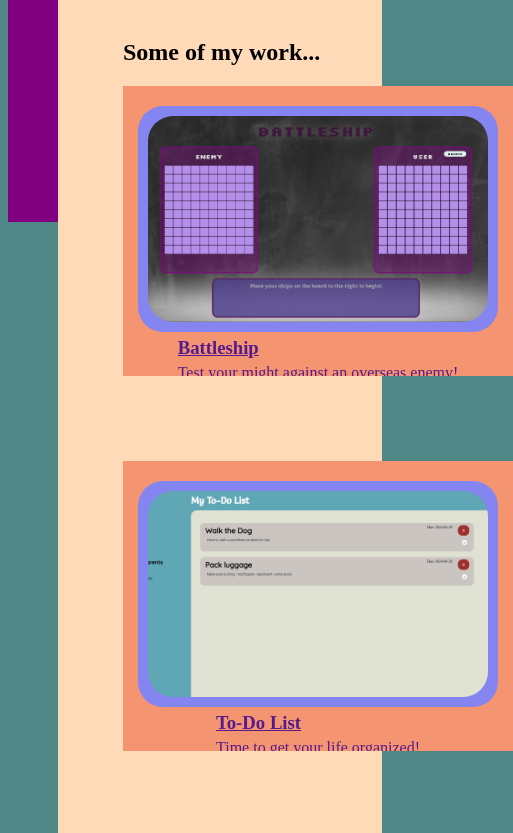
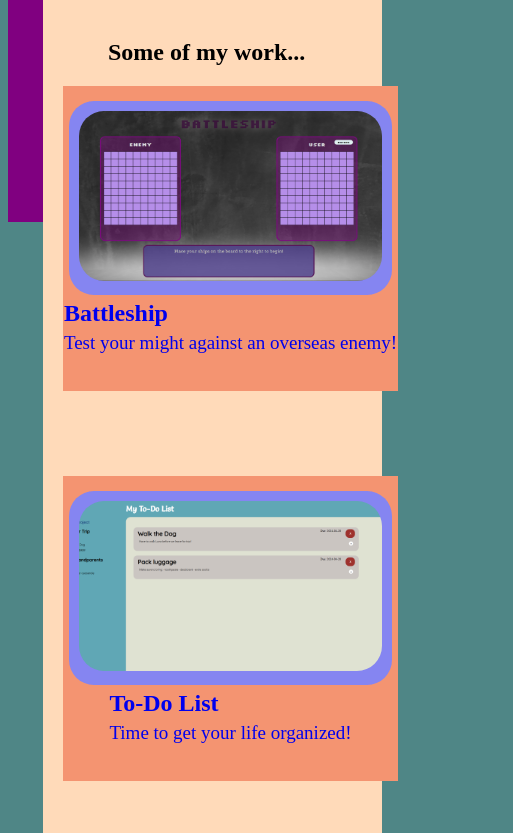
Before and after one commit to tgorsk15/my-homepage, a website built with webpack: page dist/index.html in a window 390 px wide. Shown: the part 709-1542 px from the top of the page, 513 px wide, since content can reach past the window. Built offline with Linux system fonts and the light colour scheme.

Commit message:
Adjust mobile screen styles, enlarge project text

```diff
--- a/src/projectSection.css
+++ b/src/projectSection.css
@@ -13,9 +13,8 @@
 .projects-wrapper {
     display: grid;
     grid-template-columns: repeat(auto-fill, minmax(390px, 1fr));
-    /* min-height: 600px; */
     gap: 70px;
-    width: (100% -130px);
+    /* width: (100% -130px); */
     padding: 0px 65px;
     row-gap: 85px;
 }
@@ -27,9 +26,10 @@
     display: flex;
     flex-direction: column;
     align-items: center;
-    padding-left: 15px;
-    padding-right: 15px;
-    padding-top: 20px;
+    padding-left: 10px;
+    padding-right: 10px;
+    padding-top: 15px;
+    padding-bottom: 5px;
 }
 
 .preview {
@@ -48,21 +48,72 @@
     max-width: 520px; */
     height: 100%;
     object-fit: cover;
+    /* border: 5px solid rgb(133, 133, 241); */
     border-radius: 25px;
     aspect-ratio: 16/9;
 }
 
+.project-bottom > a {
+    text-decoration: none;
+}
+
 .project-title {
     margin: 5px 0px;
+    font-size: 24px;
 }
 
 .project-descrip {
     margin: 0px;
+    font-size: 19px;
 }
 
 
 @media (max-width: 622px) {
+    .projects-wrapper {
+        padding: 0px 30px;
+    }
+
     .projects-wrapper > div {
-        height: 270px;
+        height: 285px;
+        max-width: 350px;
+    }
+
+    .preview {
+        max-width: 350px;
+    }
+
+    .preview > img {
+        max-width: 350px;
     }
 }
+
+@media (max-width: 490px) {
+    main {
+        margin-left: 35px;
+    }
+
+    aside {
+        width: 35px;
+    }
+
+    .projects-wrapper {
+        padding: 0px 20px;
+        max-width: 320px;
+    }
+
+    .projects-wrapper > div {
+        max-width: 335px;
+        padding-left: 0px;
+        padding-right: 0px;
+    }
+
+    .preview {
+        min-height: 150px;
+    }
+
+    .preview > img {
+        max-height: 170px;
+    }
+
+
+}
```
Also changed, not shown: dist/index.html, dist/main.js.
